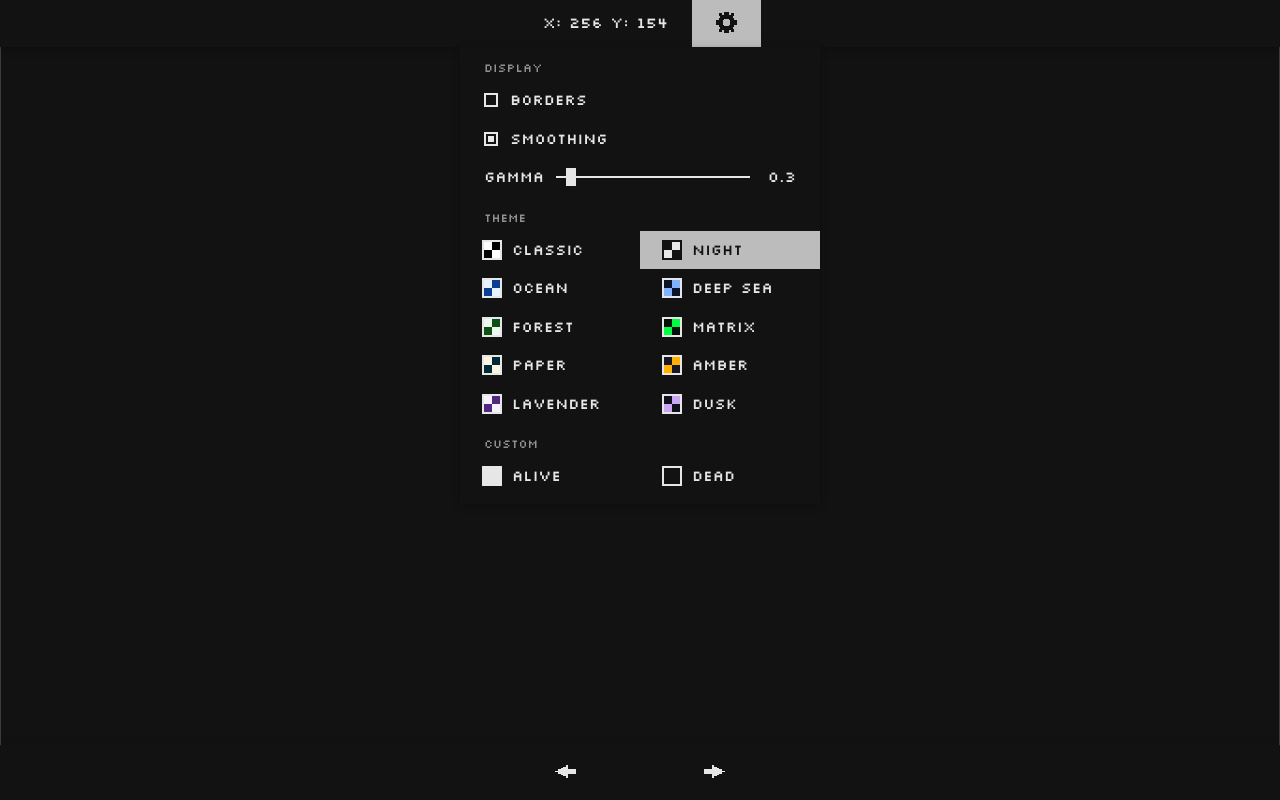
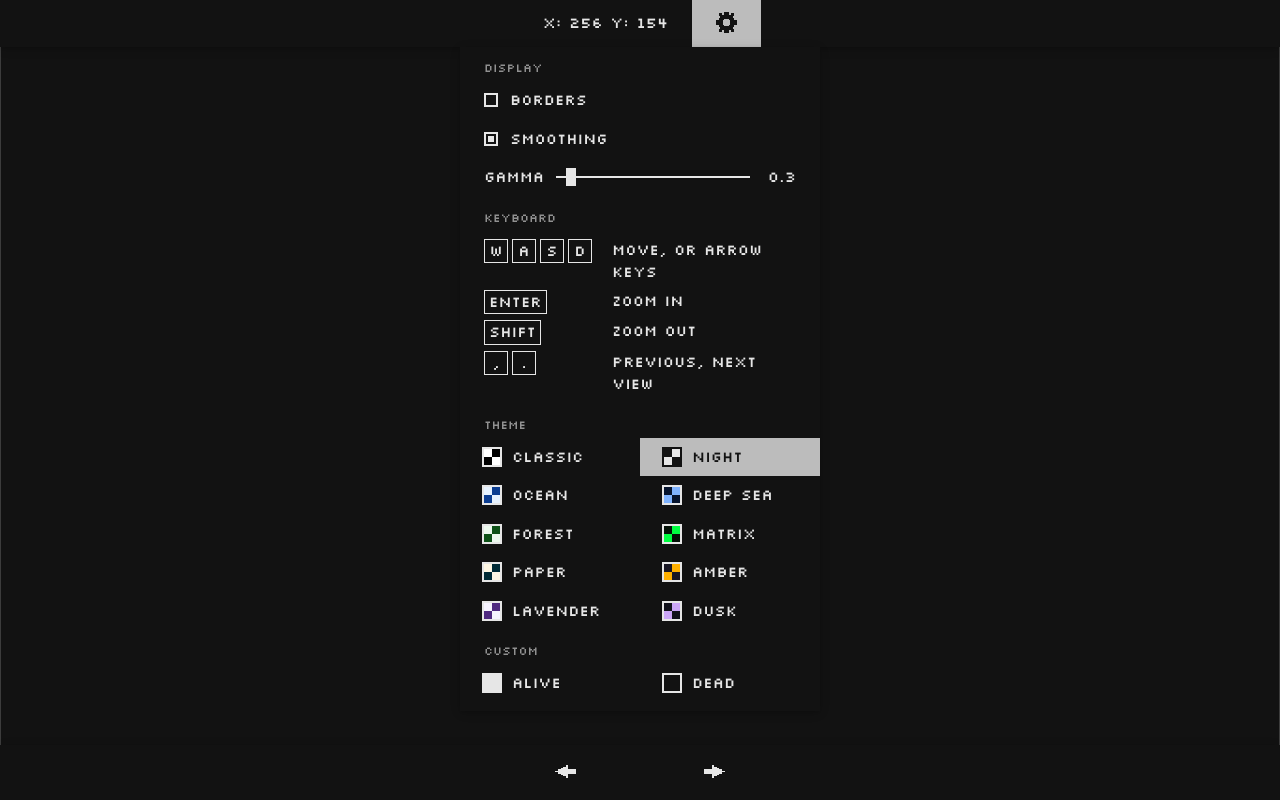
Before and after one commit to Daniel-Slobben/ProjectCellWeb, an Angular app: page / in a window 1280 px wide. Both pictures are taken after a click on the button 726 px from the left and 23 px from the top of the page. Built offline with nearby package versions, Linux system fonts and the light colour scheme; no server answers.

Commit message:
List the keyboard shortcuts in Settings and tell screen readers about them

```diff
--- a/src/app/app.component.html
+++ b/src/app/app.component.html
@@ -7,6 +7,7 @@
     <button class="w3-bar-item w3-button w3-padding-large"
             (click)="settingsOpen.set(!settingsOpen())"
             [class.selected]="settingsOpen()"
+            [attr.aria-expanded]="settingsOpen()"
             title="Settings" aria-label="Settings">
       <gear-icon></gear-icon>
     </button>
--- a/src/app/features/settings/settings.component.css
+++ b/src/app/features/settings/settings.component.css
@@ -108,3 +108,35 @@ input[type="range"]::-moz-range-thumb {
   min-width: 3ch;
   text-align: right;
 }
+
+.keys {
+  display: grid;
+  grid-template-columns: auto 1fr;
+  gap: 6px 16px;
+  margin: 0;
+  padding: 8px 24px;
+}
+
+.keys dd {
+  margin: 0;
+}
+
+kbd {
+  display: inline-block;
+  min-width: 1.6em;
+  margin-right: 4px;
+  padding: 0 4px;
+  text-align: center;
+  border: 1px solid currentColor;
+  font-family: inherit;
+}
+
+/* Read out by screen readers, which skip punctuation. */
+.sr-only {
+  position: absolute;
+  width: 1px;
+  height: 1px;
+  overflow: hidden;
+  clip-path: inset(50%);
+  white-space: nowrap;
+}
--- a/src/app/features/settings/settings.component.html
+++ b/src/app/features/settings/settings.component.html
@@ -11,6 +11,18 @@
          [value]="settings.gamma()" (input)="settings.gamma.set(+$any($event.target).value)">
   <span class="value">{{ settings.gamma().toFixed(1) }}</span>
 </label>
+
+<div class="section">Keyboard</div>
+<dl class="keys">
+  <dt><kbd>W</kbd> <kbd>A</kbd> <kbd>S</kbd> <kbd>D</kbd></dt>
+  <dd>Move, or arrow keys</dd>
+  <dt><kbd>Enter</kbd></dt>
+  <dd>Zoom in</dd>
+  <dt><kbd>Shift</kbd></dt>
+  <dd>Zoom out</dd>
+  <dt><kbd aria-hidden="true">,</kbd> <kbd aria-hidden="true">.</kbd><span class="sr-only">Comma, period</span></dt>
+  <dd>Previous, next view</dd>
+</dl>
 
 <div class="section">Theme</div>
 <div class="themes">
--- a/src/app/features/world-of-cells/grid-view/grid-view.component.html
+++ b/src/app/features/world-of-cells/grid-view/grid-view.component.html
@@ -1,5 +1,7 @@
 <canvas
   #gridCanvas
+  role="img"
+  aria-label="The Game of Life world. Move with W, A, S and D or the arrow keys. Zoom in with Enter and out with Shift. Comma and period go to the previous and next view."
   [style.border]="'1px solid color-mix(in srgb, var(--dead) 80%, var(--alive))'"
   [style.display]="'block'"
   [style.background-color]="settings.dead()">
@@ -8,12 +10,12 @@
   <div class="w3-bar w3-black w3-card centered-nav">
     <button class="w3-bar-item w3-button w3-padding-large step"
             (click)="stepView(-1)"
-            title="Previous">
+            title="Previous view (,)" aria-label="Previous view" aria-keyshortcuts=",">
       <arrow-icon class="left"></arrow-icon>
     </button>
     <button class="w3-bar-item w3-button w3-padding-large step"
             (click)="stepView(1)"
-            title="Next">
+            title="Next view (.)" aria-label="Next view" aria-keyshortcuts=".">
       <arrow-icon></arrow-icon>
     </button>
   </div>
```
